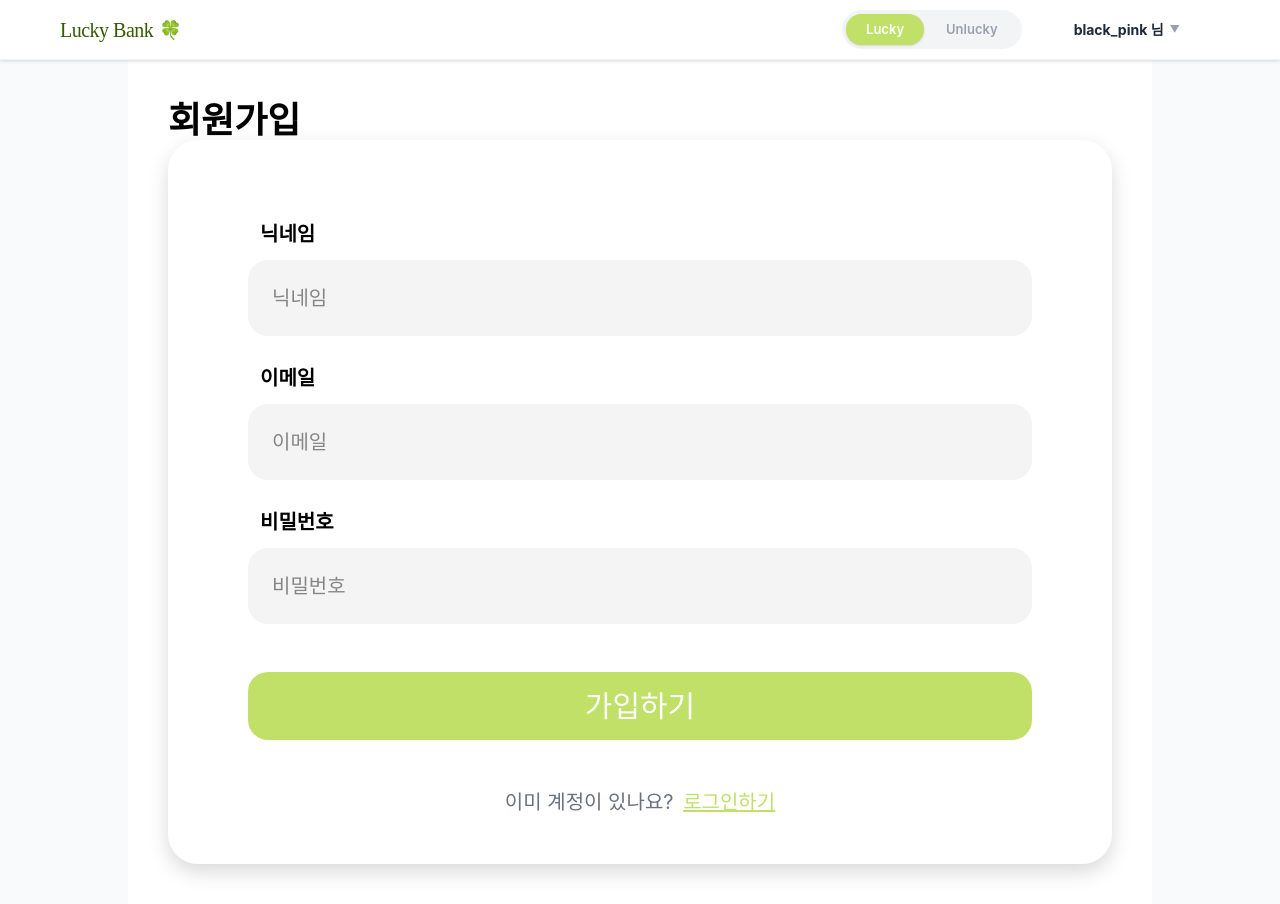
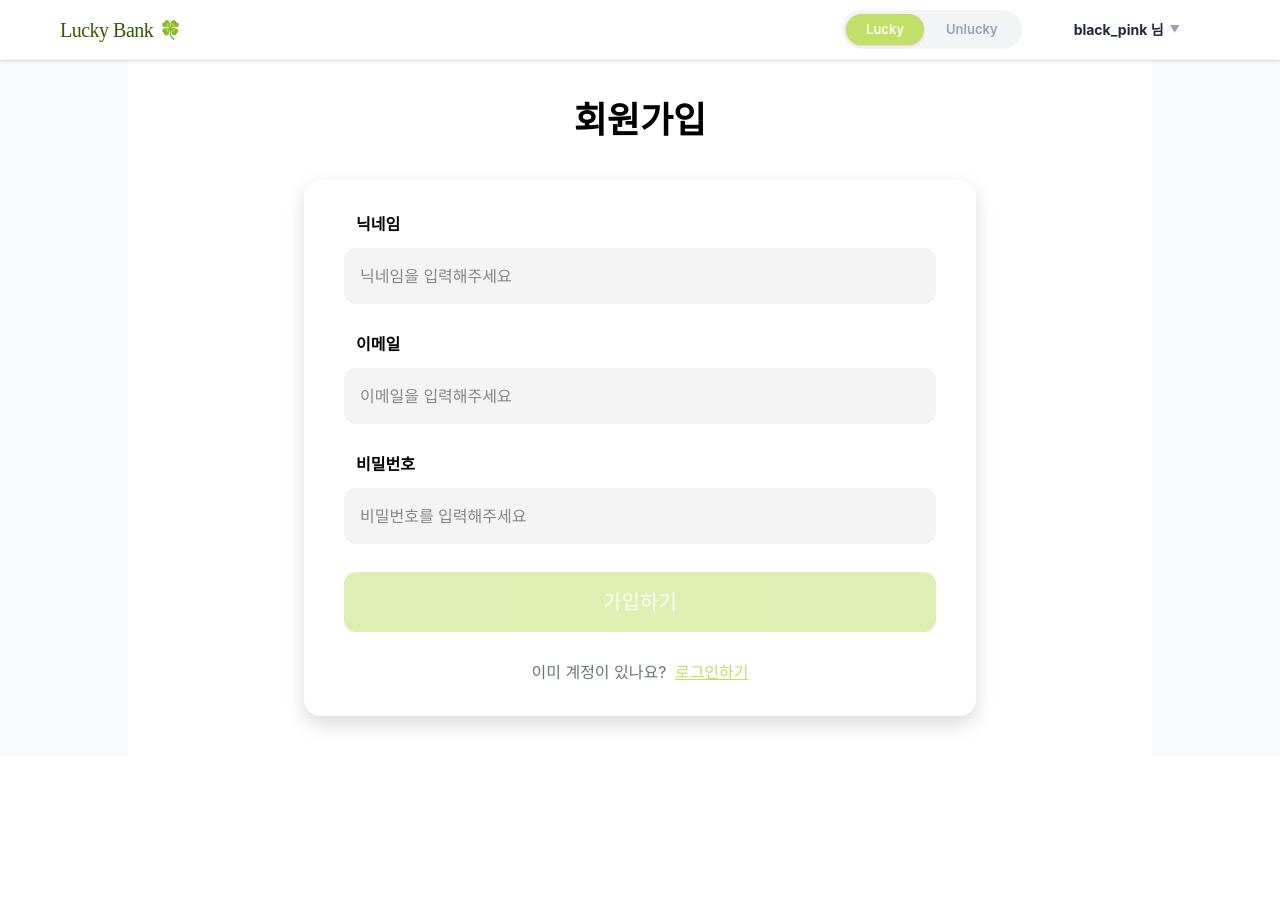
Before and after one commit to kb7-blackpink/Blackpink_AccountBook, a Vue app: page /signup in a window 1280 px wide. After the commit the page ends 800 px from the top, so only its background shows below. Built offline with nearby package versions, Linux system fonts and the light colour scheme; data requests are answered from the project's data file; a web font is replaced by a local one.

Commit message:
fix: 전체적인 스타일 및 로직 수정

```diff
--- a/src/components/common/BaseButton.vue
+++ b/src/components/common/BaseButton.vue
@@ -1,14 +1,32 @@
 <template>
   <button
-    class="w-full text-white text-3xl bg-[#C0E068] rounded-[20px] py-4 cursor-pointer hover:bg-[#b3d45f] transition-colors duration-200"
+    :type="type"
+    :disabled="disabled"
+    class="w-full flex items-center justify-center rounded-xl bg-[#C0E068] py-4 text-xl text-white transition-colors duration-200"
+    :class="[
+      disabled
+        ? 'cursor-not-allowed opacity-50'
+        : 'cursor-pointer hover:bg-[#b3d45f]',
+    ]"
   >
     {{ text }}
   </button>
 </template>
 
 <script setup>
-const props = defineProps({
-  text: String,
+defineProps({
+  text: {
+    type: String,
+    default: '',
+  },
+  type: {
+    type: String,
+    default: 'button',
+  },
+  disabled: {
+    type: Boolean,
+    default: false,
+  },
 });
 </script>
 
--- a/src/components/common/BaseCard.vue
+++ b/src/components/common/BaseCard.vue
@@ -1,6 +1,6 @@
 <template>
   <div
-    class="flex flex-col rounded-[30px] shadow-[0_8px_20px_rgba(0,0,0,0.15)] px-20 pt-20 pb-12 gap-12"
+    class="w-full max-w-2xl flex flex-col rounded-2xl bg-white shadow-[0_8px_20px_rgba(0,0,0,0.15)] px-10 py-8 gap-8"
   >
     <slot />
   </div>
--- a/src/components/common/BaseInput.vue
+++ b/src/components/common/BaseInput.vue
@@ -3,7 +3,7 @@
     <label
       v-if="label"
       :for="id"
-      class="ml-3 mb-3 block text-xl font-semibold text-black"
+      class="mb-3 ml-3 block text-md font-semibold text-black"
     >
       {{ label }}
     </label>
@@ -13,10 +13,11 @@
       :type="type"
       :placeholder="placeholder"
       :value="modelValue"
+      :disabled="disabled"
+      :autocomplete="autocomplete"
+      class="w-full rounded-xl bg-[#F4F4F4] p-4 text-md text-black outline-none transition-colors duration-200 placeholder:text-[#868686] focus:border focus:border-black"
+      :class="disabled ? 'cursor-not-allowed bg-[#F3F3F3] text-[#A0A0A0]' : ''"
       @input="handleInput"
-      class="w-full rounded-[20px] p-6 bg-[#F4F4F4] text-xl text-black outline-none transition-colors duration-200 placeholder:text-[#868686] focus:border focus:border-black"
-      :class="disabled ? 'cursor-not-allowed bg-[#F3F3F3] text-[#A0A0A0]' : ''"
-      :disabled="disabled"
     />
   </div>
 </template>
@@ -47,6 +48,10 @@ defineProps({
     type: Boolean,
     default: false,
   },
+  autocomplete: {
+    type: String,
+    default: 'off',
+  },
 });
 
 const emit = defineEmits(['update:modelValue']);
--- a/src/pages/LoginPage.vue
+++ b/src/pages/LoginPage.vue
@@ -1,45 +1,69 @@
 <template>
-  <div>
-    <div class="font-bold text-4xl">로그인</div>
+  <div class="flex w-full flex-col items-center justify-center gap-10">
+    <h1 class="text-4xl font-bold">로그인</h1>
+
     <BaseCard>
+      <form class="flex flex-col gap-7" @submit.prevent="handleLogin">
         <div class="flex flex-col gap-7">
           <BaseInput
             id="email"
+            v-model="email"
             label="이메일"
             type="email"
-          placeholder="이메일"
-          v-model="email"
+            placeholder="이메일을 입력해주세요"
             :disabled="false"
+            autocomplete="email"
           />
+
           <BaseInput
             id="password"
+            v-model="password"
             label="비밀번호"
             type="password"
-          placeholder="비밀번호"
-          v-model="password"
+            placeholder="비밀번호를 입력해주세요"
             :disabled="false"
+            autocomplete="current-password"
           />
         </div>
 
-      <BaseButton text="로그인" />
+        <BaseButton
+          text="로그인"
+          type="submit"
+          :disabled="!email || !password"
+        />
 
-      <p class="text-xl text-center text-gray-500">
+        <p class="text-center text-md text-gray-500">
           계정이 필요하신가요?
           <RouterLink
             to="/signup"
-          class="text-xl ml-1 text-[#C0E068] underline hover:text-[#b3d45f]"
+            class="ml-1 text-md text-[#C0E068] underline hover:text-[#b3d45f]"
           >
             가입하기
           </RouterLink>
         </p>
+      </form>
     </BaseCard>
   </div>
 </template>
 
 <script setup>
+import { ref } from 'vue';
+import { RouterLink } from 'vue-router';
 import BaseButton from '@/components/common/BaseButton.vue';
 import BaseCard from '@/components/common/BaseCard.vue';
 import BaseInput from '@/components/common/BaseInput.vue';
+
+const email = ref('');
+const password = ref('');
+
+const handleLogin = () => {
+  console.log({
+    email: email.value,
+    password: password.value,
+  });
+
+  // 로그인 API 호출
+};
 </script>
 
 <style scoped></style>
--- a/src/pages/SignupPage.vue
+++ b/src/pages/SignupPage.vue
@@ -1,53 +1,81 @@
 <template>
-  <div>
-    <div class="font-bold text-4xl">회원가입</div>
+  <div class="flex w-full flex-col items-center justify-center gap-10">
+    <h1 class="text-4xl font-bold">회원가입</h1>
+
     <BaseCard>
+      <form class="flex flex-col gap-7" @submit.prevent="handleSignup">
         <div class="flex flex-col gap-7">
           <BaseInput
             id="name"
+            v-model="name"
             label="닉네임"
             type="text"
-          placeholder="닉네임"
-          v-model="name"
+            placeholder="닉네임을 입력해주세요"
             :disabled="false"
+            autocomplete="nickname"
           />
+
           <BaseInput
             id="email"
+            v-model="email"
             label="이메일"
             type="email"
-          placeholder="이메일"
-          v-model="email"
+            placeholder="이메일을 입력해주세요"
             :disabled="false"
+            autocomplete="email"
           />
+
           <BaseInput
             id="password"
+            v-model="password"
             label="비밀번호"
             type="password"
-          placeholder="비밀번호"
-          v-model="password"
+            placeholder="비밀번호를 입력해주세요"
             :disabled="false"
+            autocomplete="new-password"
           />
         </div>
 
-      <BaseButton text="가입하기" />
+        <BaseButton
+          text="가입하기"
+          type="submit"
+          :disabled="!name || !email || !password"
+        />
 
-      <p class="text-xl text-center text-gray-500">
+        <p class="text-center text-md text-gray-500">
           이미 계정이 있나요?
           <RouterLink
             to="/login"
-          class="text-xl ml-1 text-[#C0E068] underline hover:text-[#b3d45f]"
+            class="ml-1 text-md text-[#C0E068] underline hover:text-[#b3d45f]"
           >
             로그인하기
           </RouterLink>
         </p>
+      </form>
     </BaseCard>
   </div>
 </template>
 
 <script setup>
+import { ref } from 'vue';
+import { RouterLink } from 'vue-router';
 import BaseButton from '@/components/common/BaseButton.vue';
 import BaseCard from '@/components/common/BaseCard.vue';
 import BaseInput from '@/components/common/BaseInput.vue';
+
+const name = ref('');
+const email = ref('');
+const password = ref('');
+
+const handleSignup = () => {
+  console.log({
+    name: name.value,
+    email: email.value,
+    password: password.value,
+  });
+
+  // 회원가입 API 호출
+};
 </script>
 
 <style scoped></style>
```
Lines whose indentation alone changed are shown as unchanged.
